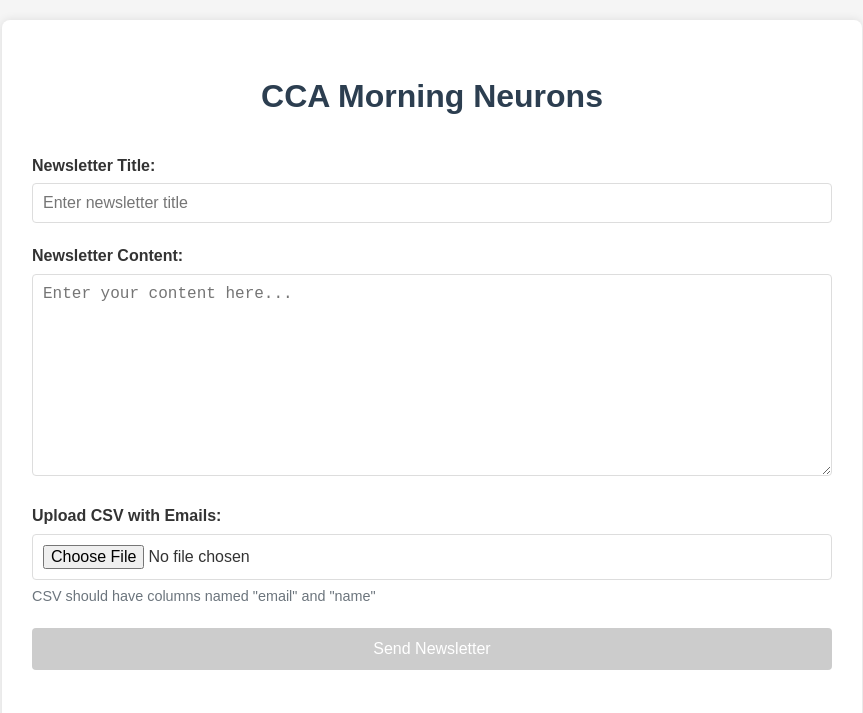
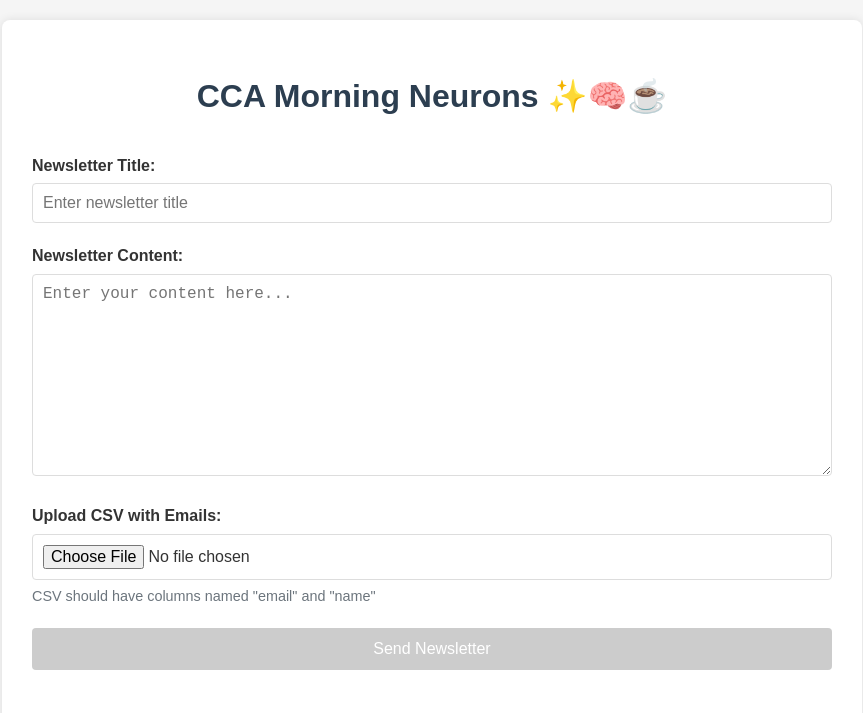
Before and after one commit to the-rebooted-coder/Newsletter, a plain HTML site: page index.html in a window 1280 px wide. Shown: the whole page, without its empty margins (208-1071 px from the left). Drawn offline with nearby package versions, Linux system fonts and the light colour scheme.

Commit message:
Added Emojis

```diff
--- a/index.html
+++ b/index.html
@@ -10,7 +10,7 @@
 </head>
 <body>
     <div class="container">
-        <h1>CCA Morning Neurons</h1>
+        <h1>CCA Morning Neurons ✨🧠☕️</h1>
 
         <div class="form-group">
             <label for="title">Newsletter Title:</label>
```
